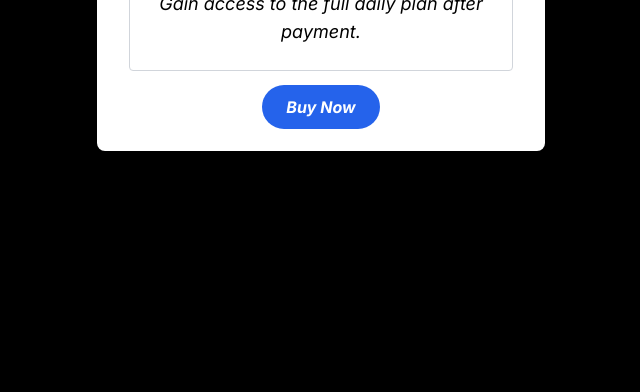
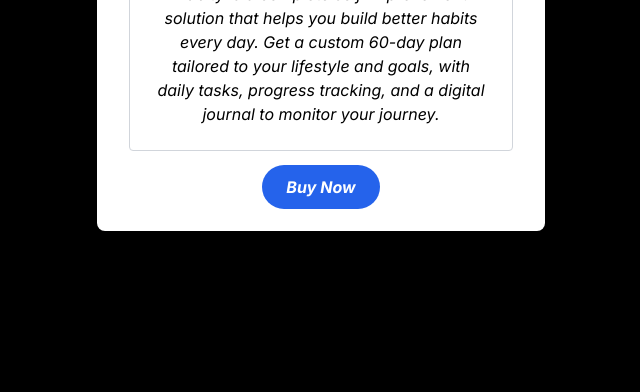
Before and after one commit to RajKishore000111/habity, a plain HTML site: page pricing.html in a window 1280 px wide. Shown: the part 408-800 px from the top of the page, without its empty margins (319-959 px from the left). Drawn offline with nearby package versions, Linux system fonts and the light colour scheme.

Commit message:
Update pricing.html

```diff
--- a/pricing.html
+++ b/pricing.html
@@ -21,7 +21,11 @@
     <h1 class="text-3xl font-bold mb-4">Pricing</h1>
     <div class="border border-gray-300 rounded p-6 mb-6">
       <p class="text-4xl font-bold mb-2">$4.99</p>
-      <p class="text-lg">Gain access to the full daily plan after payment.</p>
+      <p class="text-lg mb-4">Unlock your personalized 60-day plan and gain full daily access.</p>
+      <p class="text-base">
+        Habity is a complete self-improvement solution that helps you build better habits every day.
+        Get a custom 60-day plan tailored to your lifestyle and goals, with daily tasks, progress tracking, and a digital journal to monitor your journey.
+      </p>
     </div>
     <a href="payment.html" class="bg-blue-600 text-white font-bold px-6 py-3 rounded-full hover:bg-blue-700 transition">
       Buy Now
```
